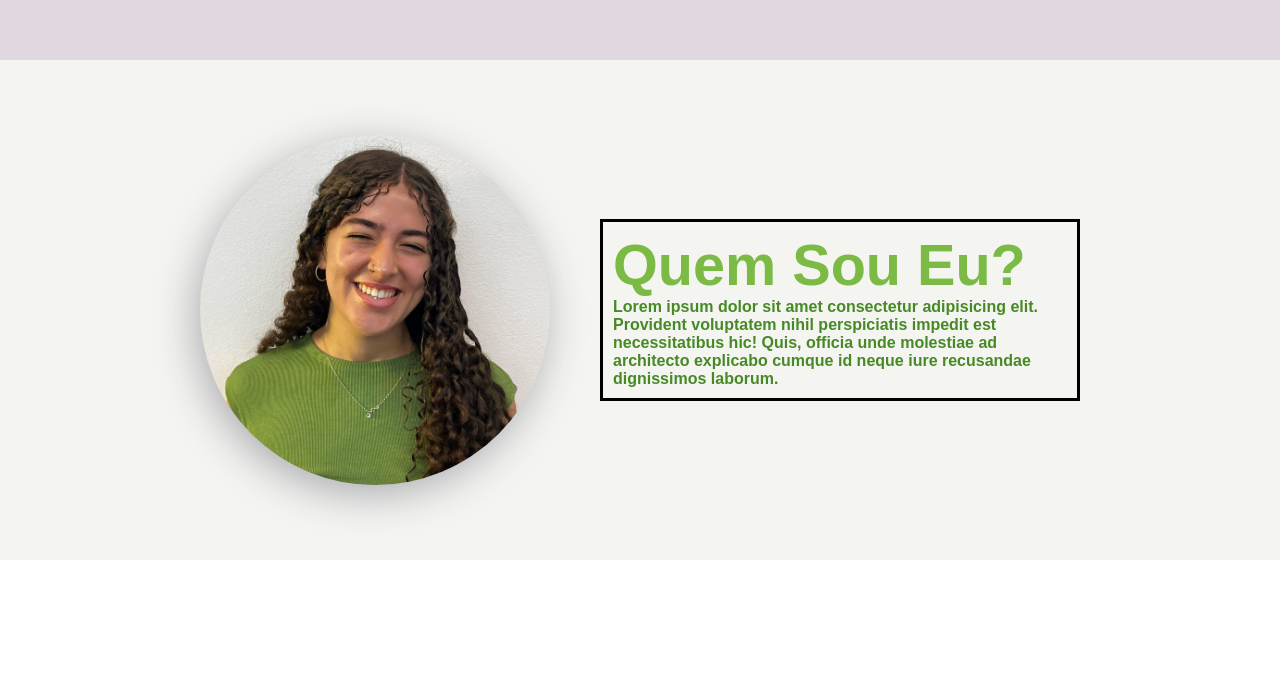
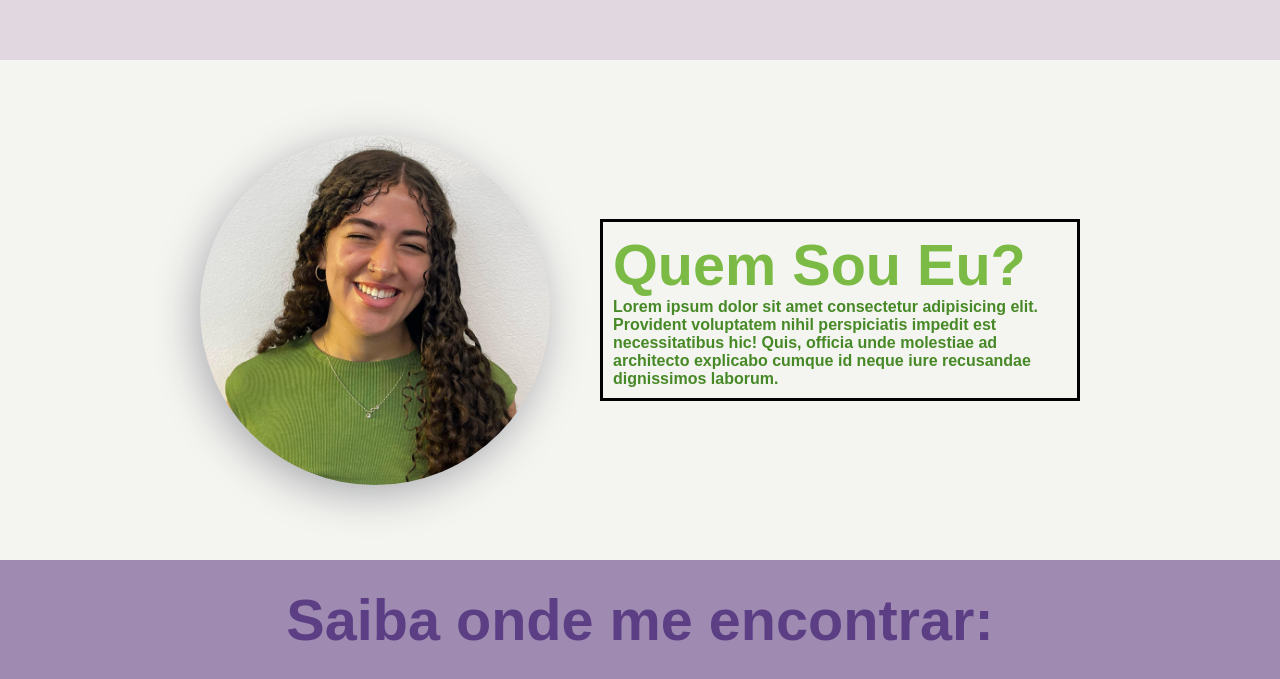
Before and after one commit to mafenandaup/Portifolio-dev, a React (Vite) app in the folder portifolio-main/: page / in a window 1280 px wide. Shown: the part 501-1180 px from the top of the page. Before the commit the page ends 1061 px from the top, so only its background shows below. Built offline with nearby package versions, Linux system fonts and the light colour scheme; a web font is replaced by a local one.

Commit message:
refactor: update contact

```diff
--- a/portifolio-main/src/App.jsx
+++ b/portifolio-main/src/App.jsx
@@ -1,6 +1,7 @@
 
 import Home from './pages/home/Home'
 import About from './pages/home/sections/About/About'
+import Contact from './pages/home/sections/Contact/Contact'
 
 function App() {
 
@@ -8,6 +9,7 @@ function App() {
     <>
       <Home />
       <About />
+      <Contact />
     </>
   )
 }
--- a/portifolio-main/src/pages/home/sections/Contact/Contact.css
+++ b/portifolio-main/src/pages/home/sections/Contact/Contact.css
@@ -10,12 +10,13 @@
 }
 
 footer {
-    background-color: var(--baby-powder);
-    min-width: 100vw;
-    min-height: 500px;
-    padding: 20px;
+    background-color: var(--african-violet);
+    color: var(--rebecca-purple);
+    padding: 20px 20px;
     display: flex;
     justify-content: center;
     align-items: center;
-    gap: 50px;
+    width: 100vw;
+    height: 120px;
+
 }
```
